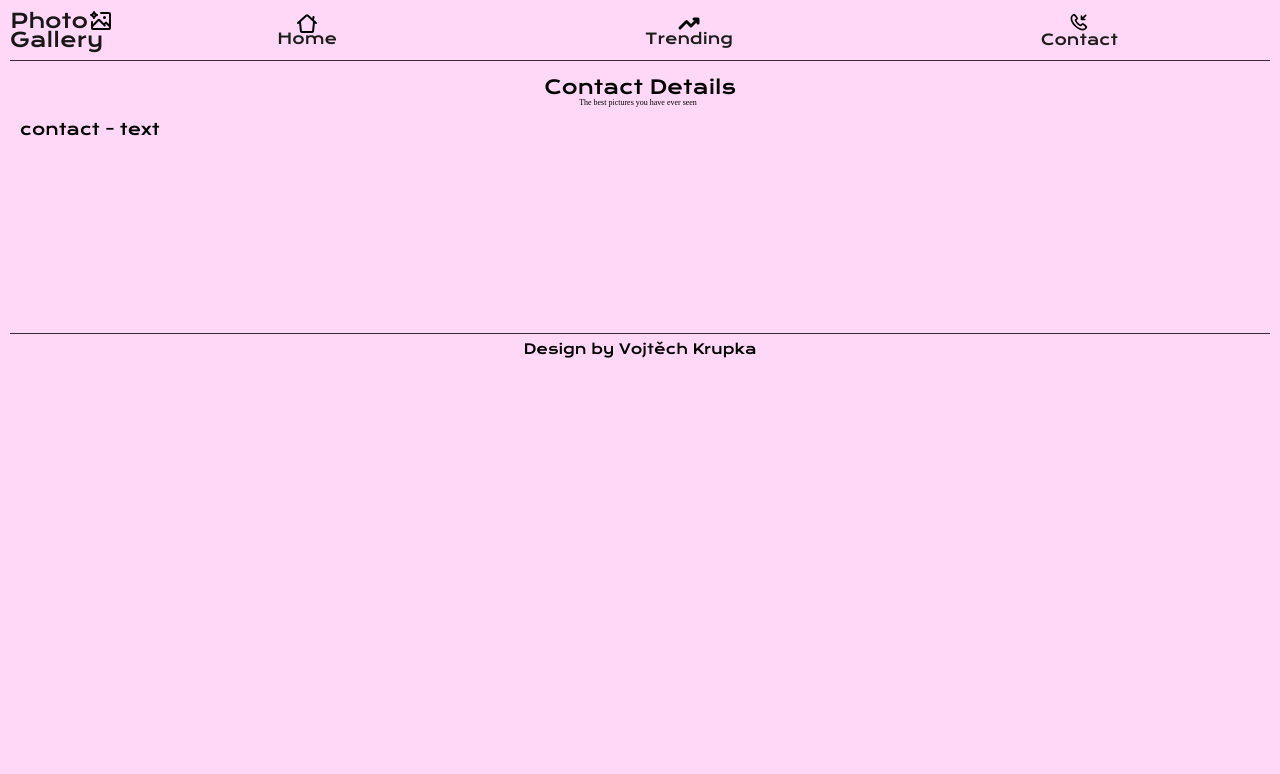
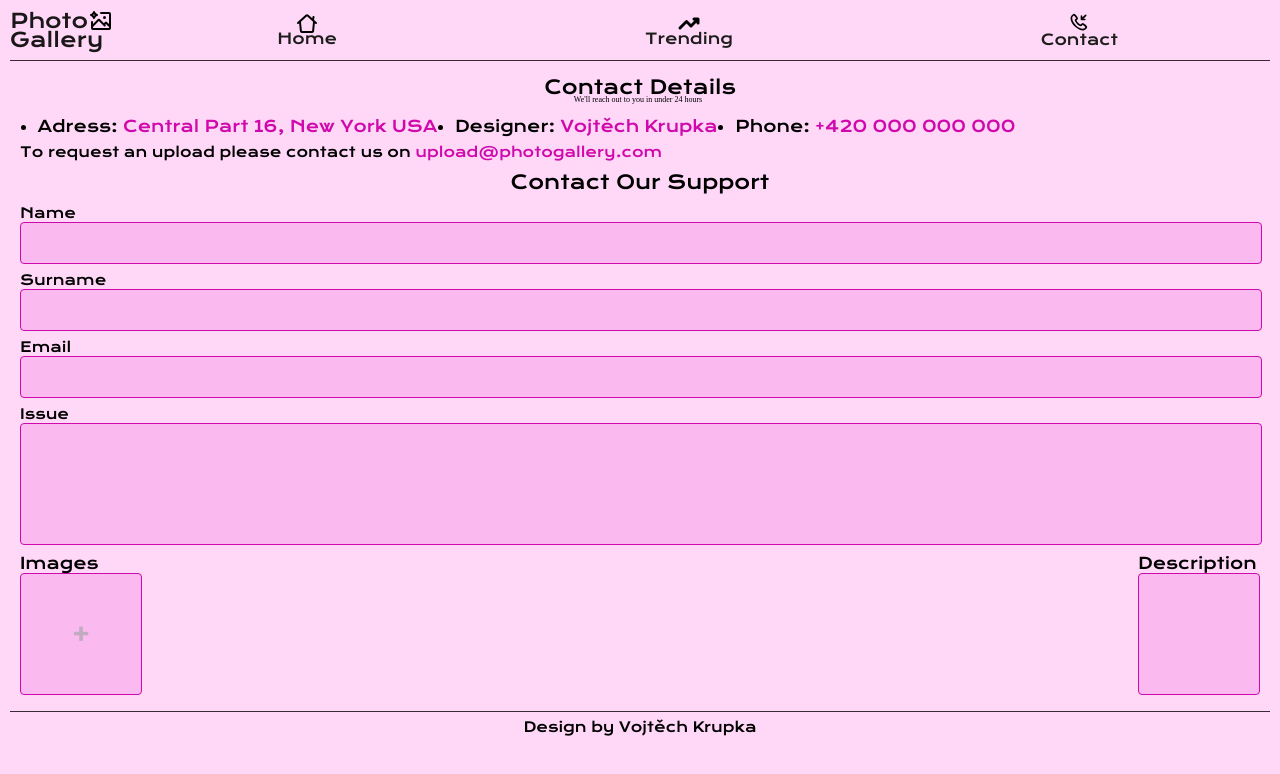
Before and after one commit to pslib-cz/2024-p2b-web-projekt-VojtechKrupka, a website built with Vite: page contact.html in a window 1280 px wide. Built offline with nearby package versions, Linux system fonts and the light colour scheme; a web font is replaced by a local one.

Commit message:
contactDone

```diff
--- a/contact.html
+++ b/contact.html
@@ -41,11 +41,35 @@
       <img id="headerLineSVG" src="./src/icons/header_line.svg" alt="HeaderLine">
     </div>
 
-    <section class="mainSection">
+    <section class="mainSection"> <!-- cely predelam do gridu -->
       <h1 class="title">Contact Details</h1>
-      <p id="subtitleT">The best pictures you have ever seen</p>
-      <div class="galleryContainer">
-        <p>contact - text</p>
+      <p id="subtitleC">We'll reach out to you in under 24 hours</p>
+      <div class="contactContainer">
+        <ul class="contact-list">
+          <li><p>Adress: <span class="span-pink">Central Part 16, New York USA</span></p></li>
+          <li><p>Designer: <span class="span-pink">Vojtěch Krupka</span></p></li>
+          <li><p>Phone: <span class="span-pink">+420 000 000 000</span></p></li>
+        </ul>
+        <p>To request an upload please contact us on <span class="span-pink">upload@photogallery.com</span></p>
+        <h2 class="title">Contact Our Support</h2>
+        <p class="contact-title">Name</p>
+        <div class="contact-field"></div>
+        <p class="contact-title">Surname</p> <!-- cely predelam do gridu -->
+        <div class="contact-field"></div>
+        <p class="contact-title">Email</p>
+        <div class="contact-field"></div>
+        <p class="contact-title">Issue</p>
+        <div class="contact-field" id="contact-issue"></div>
+        <div class="contact-last-row">
+          <div>
+            <p class="contact-title">Images</p>
+            <div class="contact-field" id="contact-last-row"><p class="contact-plus">+</p></div>
+          </div>
+          <div>
+            <p class="contact-title">Description</p>
+            <div class="contact-field" id="contact-last-row"></div>
+          </div>
+        </div>
       </div>
     </section>
 
--- a/package.json
+++ b/package.json
@@ -7,7 +7,6 @@
     "dev": "vite",
     "build": "vite build",
     "preview": "vite preview",
-
     "ghbuild": "vite build --base=/2024-p2b-web-projekt-VojtechKrupka/",
     "ghdeploy": "npm run build && npx gh-pages -d dist"
   },
--- a/src/style.css
+++ b/src/style.css
@@ -4,6 +4,7 @@
 :root {
   --primary-color: #9fa2a49f;
   --secondary-color: #D009AC;
+  --secondary-opacity-color: #e209ba25;
   --text-color: #191717;
   --background-color: #FFD8F8;
   --like-color: #EE3232;
@@ -91,6 +92,72 @@ body {
   text-align: center;
 }
 
+h2 {
+  margin: 0.5em 0;
+}
+
+li {
+  margin-left: 1.1em;
+}
+
+.span-pink {
+  color: var(--secondary-color);
+}
+
+.contact-list {
+  list-style: outside;
+}
+
+.contact-title {
+  margin-bottom: 0;
+  margin-top: 0.5em;
+}
+
+.contactList > * {
+  font-size: 14px;
+}
+
+.contactContainer {
+  margin-bottom: 1em;
+}
+
+.contactContainer > p {
+  font-size: 14px;
+  margin-top: 0.5em;
+}
+
+.contact-field {
+  width: 100%;
+  height: 2.5em;
+  background-color: var(--secondary-opacity-color);
+  border: var(--secondary-color) solid 1px;
+  border-radius: 4px;
+}
+
+.contact-plus {
+  color: var(--primary-color);
+  font-size: 2em;
+  text-align: center;
+}
+
+.contact-last-row {
+  display: flex;
+  flex-direction: row;
+  justify-content: space-between;
+  align-items: center;
+}
+
+#contact-issue {
+  height: 7.5em;
+}
+
+#contact-last-row {
+  aspect-ratio: 1/1;
+  width: 7.5em;
+  height: 7.5em;
+  align-content: center;
+}
+
 #subtitleH {
   font-family: "Lexend Zetta";
   font-size: 0.5em;
@@ -108,6 +175,16 @@ body {
   text-align: center;
   margin-bottom: 1.5em;
   margin-top: -1.75em;
+  margin-right: 0.5em;
+}
+
+#subtitleC {
+  font-family: "Lexend Zetta";
+  font-size: 0.5em;
+  font-weight: 400;
+  text-align: center;
+  margin-bottom: 1.5em;
+  margin-top: -2.15em;
   margin-right: 0.5em;
 }
 
```
